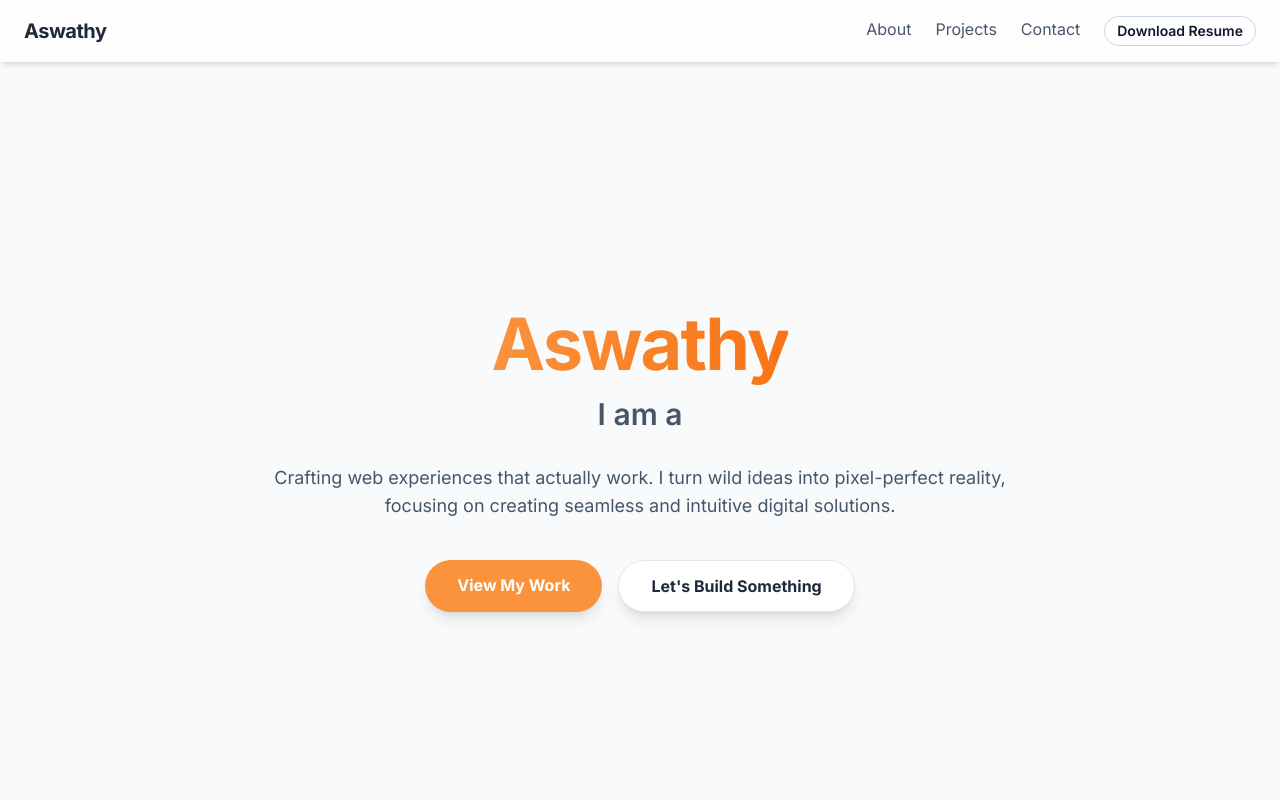
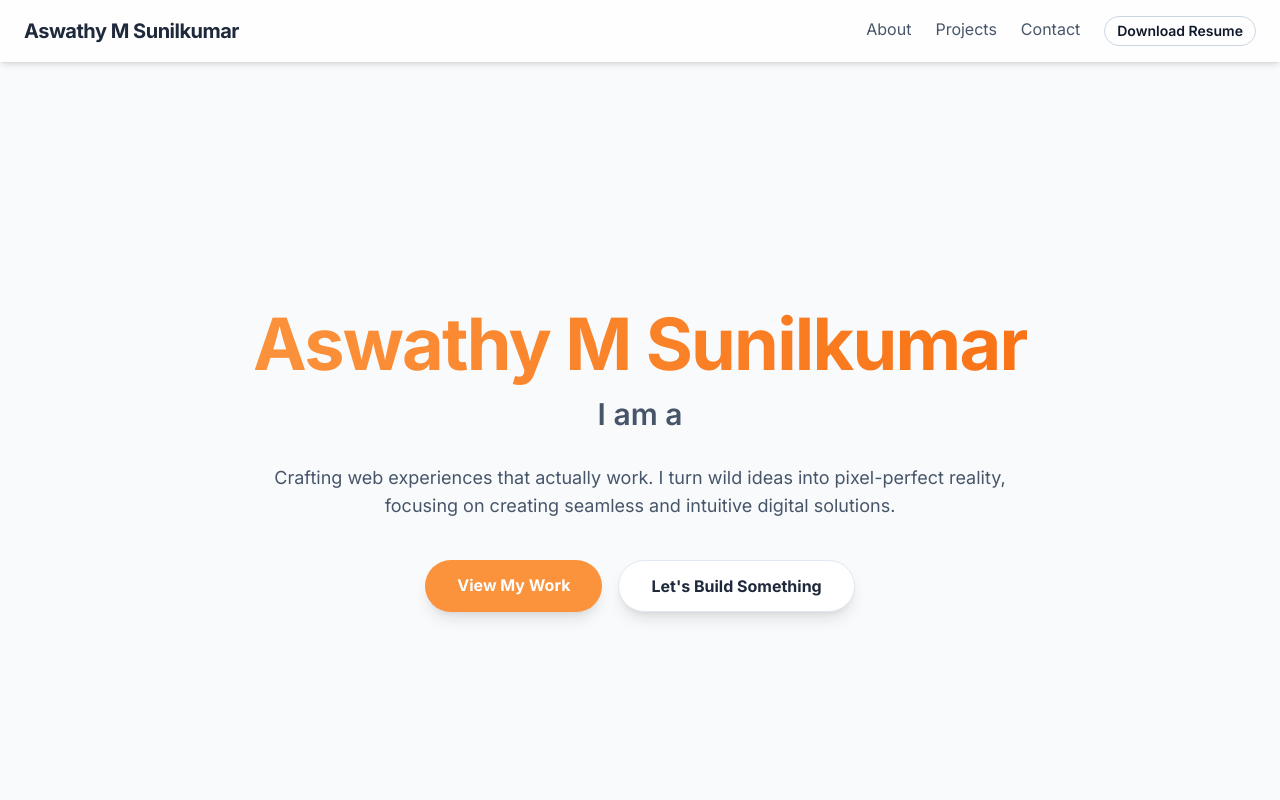
Before and after one commit to Snow3105/Snow3105.github.io, a plain HTML site: page index.html in a window 1280 px wide. Shown: the top 800 px of the page. Drawn offline with nearby package versions, Linux system fonts and the light colour scheme.

Commit message:
Update index.html

```diff
--- a/index.html
+++ b/index.html
@@ -26,7 +26,7 @@
     <!-- Header & Navigation -->
     <header class="sticky top-0 z-50 bg-white/80 backdrop-blur-sm shadow-md">
         <div class="container mx-auto px-6 py-4 flex items-center justify-between">
-            <a href="#home" class="text-xl font-bold tracking-tight text-[#1E293B]">Aswathy</a>
+            <a href="#home" class="text-xl font-bold tracking-tight text-[#1E293B]">Aswathy M Sunilkumar</a>
             <nav class="hidden md:flex space-x-6">
                 <a href="#about" class="text-slate-600 hover:text-[#FB923C] transition-colors">About</a>
                 <a href="#projects" class="text-slate-600 hover:text-[#FB923C] transition-colors">Projects</a>
@@ -45,7 +45,7 @@
         <!-- Hero Section -->
         <section id="home" class="container mx-auto px-6 lg:px-8 py-20 min-h-[calc(100vh-100px)] flex flex-col justify-center items-center text-center">
             <h1 class="text-4xl sm:text-5xl lg:text-7xl font-extrabold tracking-tight mb-4">
-                <span class="text-gradient">Aswathy</span>
+                <span class="text-gradient">Aswathy M Sunilkumar</span>
             </h1>
             <p class="text-xl sm:text-2xl lg:text-3xl text-slate-600 mb-8 font-semibold">
                 I am a <span id="hero-text" class="text-[#FB923C]"></span>
```
